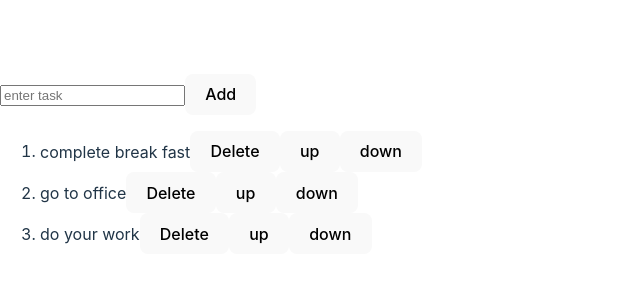
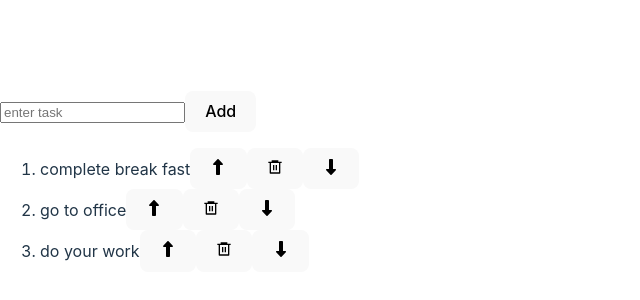
Before and after one commit to karthikdokiparthi/InnomaticsInternship, a React (Vite) app in the folder Assignments/Assignment5/todolist/: page / in a window 1280 px wide. Shown: the part 228-528 px from the top of the page, without its empty margins (0-640 px from the left). Built offline with nearby package versions, Linux system fonts and the light colour scheme.

Commit message:
chore : add icons

```diff
--- a/Assignments/Assignment5/todolist/package.json
+++ b/Assignments/Assignment5/todolist/package.json
@@ -10,8 +10,12 @@
     "preview": "vite preview"
   },
   "dependencies": {
+    "@fortawesome/fontawesome-svg-core": "^6.7.2",
+    "@fortawesome/free-solid-svg-icons": "^6.7.2",
+    "@fortawesome/react-fontawesome": "^0.2.2",
     "react": "^19.0.0",
-    "react-dom": "^19.0.0"
+    "react-dom": "^19.0.0",
+    "react-icons": "^5.5.0"
   },
   "devDependencies": {
     "@eslint/js": "^9.19.0",
--- a/Assignments/Assignment5/todolist/src/ToDoList.jsx
+++ b/Assignments/Assignment5/todolist/src/ToDoList.jsx
@@ -1,4 +1,6 @@
 import React, { useState } from "react";
+import { FaUpLong, FaDownLong } from "react-icons/fa6";
+import { RiDeleteBin6Line } from "react-icons/ri";
 
 function ToDoList() {
     const [task, setTask] = useState(["complete break fast", "go to office", "do your work"]);
@@ -11,7 +13,7 @@ function ToDoList() {
     function addTask() {
         if (newTask.trim() !== "") {
             setTask(t => [...t, newTask])
-            setNewTask = "";
+            setNewTask("");
         }
     }
 
@@ -37,18 +39,24 @@ function ToDoList() {
     }
 
     return (<>
-
-        <input type="text" placeholder="enter task" value={newTask} onChange={handleInputChange} />
-        <button onClick={addTask}>Add</button>
+        <div className="home-container">
+            <div className="header-container">
+                <h1 className="header-text"></h1>
+                <input type="text" placeholder="enter task" value={newTask} onChange={handleInputChange} className="text-container" />
+                <button onClick={addTask} className="btn-add">Add</button>
+            </div>
+            <div className="section-container">
                 <ol>
                     {task.map((element, index) =>
                         <li key={index}>{element}
-                    <button onClick={() => removeTask(index)}>Delete</button>
-                    <button onClick={() => moveUp(index)}>up</button>
-                    <button onClick={() => moveDown(index)}>down</button>
+                            <button onClick={() => moveUp(index)} className="btn-arrow"><FaUpLong /></button>
+                            <button onClick={() => removeTask(index)} className="btn-delete"><RiDeleteBin6Line /></button>
+                            <button onClick={() => moveDown(index)} className="btn-arrow"><FaDownLong /></button>
                         </li>
                     )}
                 </ol>
+            </div>
+        </div>
     </>)
 }
 
```
Also changed, not shown: 1 other file (tests, documents, lock files or other folders). Lines whose indentation alone changed are shown as unchanged.
